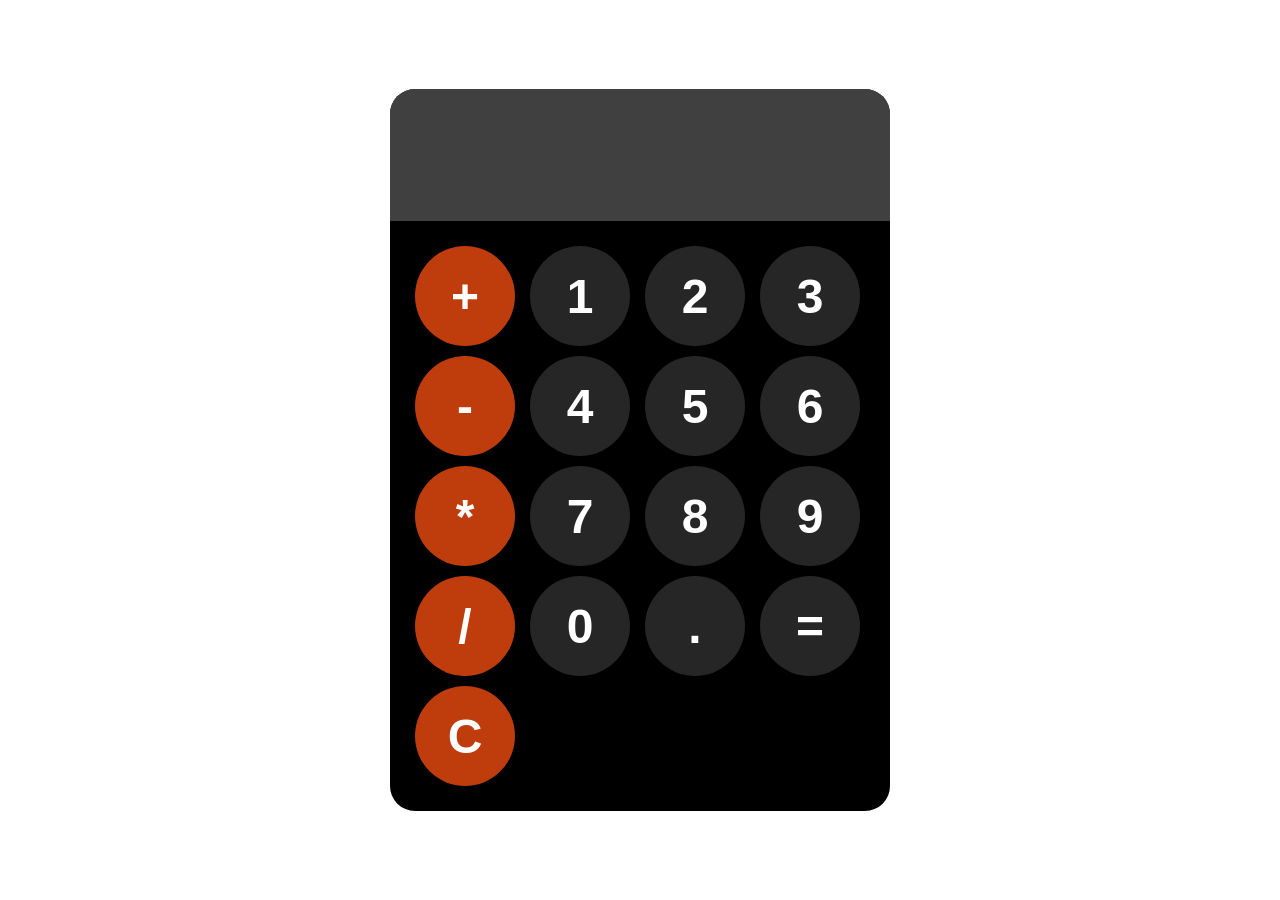
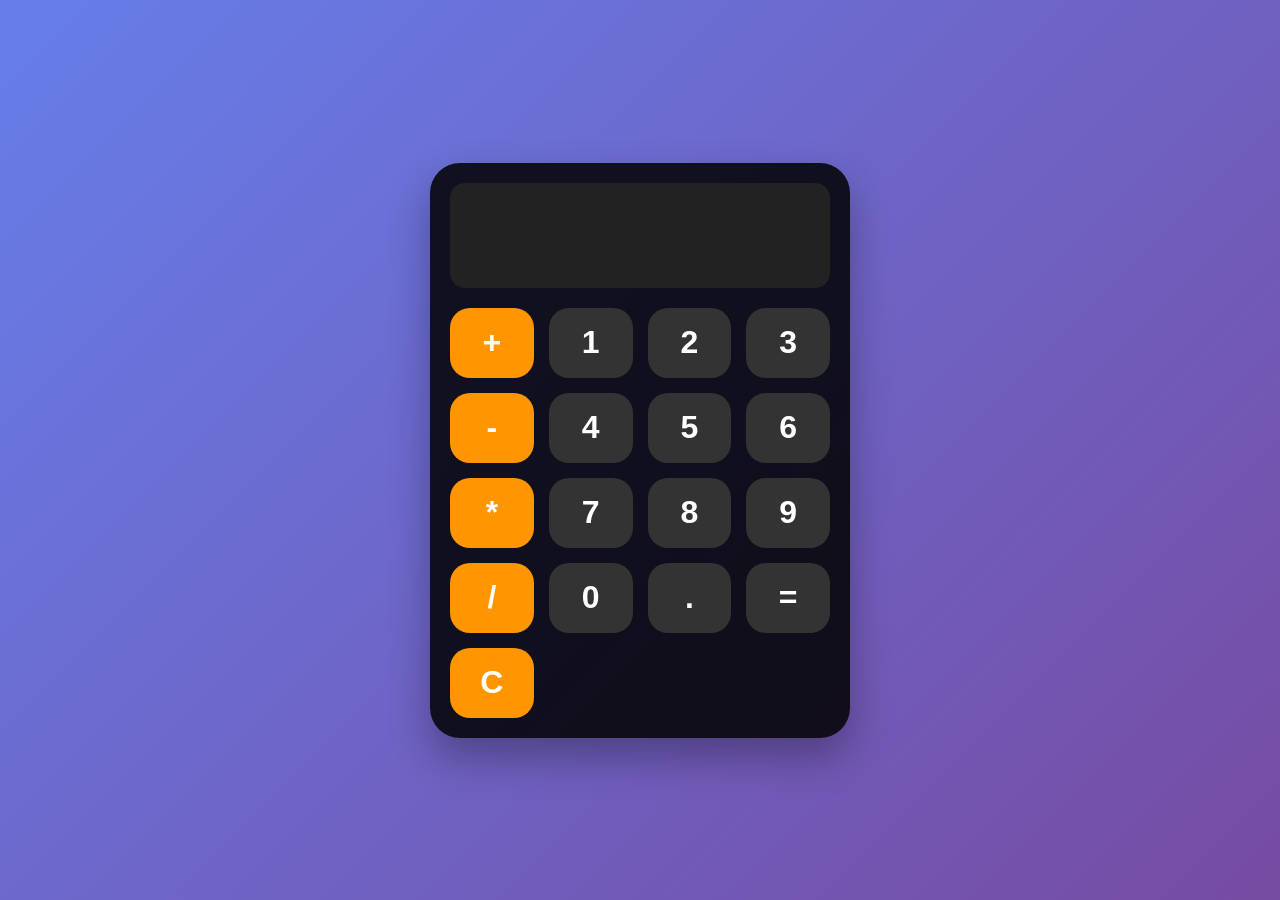

UI enhancement

--- a/style.css
+++ b/style.css
@@ -1,57 +1,65 @@
-body{
+body {
     margin: 0;
     display: flex;
     justify-content: center;
     align-items: center;
     height: 100vh;
-
-}
-#calculator{
+    background: linear-gradient(135deg, #667eea, #764ba2);
     font-family: Arial, Helvetica, sans-serif;
-    background-color: black;
-    border-radius: 25px;
-    max-width: 500px;
-    overflow: hidden;
 }
-#display{
-    width: 100%;
+
+#calculator {
+    background: rgba(0, 0, 0, 0.85);
+    border-radius: 30px;
     padding: 20px;
-    font-size: 5rem;
-    border: none;
-    background-color: hsl(0, 0%, 25%);
-    color: white;
+    width: 380px;
+    box-shadow: 0 20px 40px rgba(0,0,0,0.3);
 }
-#keys{
+
+#display {
+    width: 100%;
+    box-sizing: border-box;
+    padding: 20px;
+    font-size: 3.5rem;
+    text-align: right;
+    border: none;
+    border-radius: 15px;
+    background: #222;
+    color: white;
+    margin-bottom: 20px;
+}
+
+#keys {
     display: grid;
-    grid-template-columns: repeat(4,1fr);
-    gap: 10px;
-    padding: 25px;
+    grid-template-columns: repeat(4, 1fr);
+    gap: 15px;
 }
-button{
-    width: 100px;
-    height: 100px;
-    border-radius: 50px;
+
+button {
+    height: 70px;
+    border-radius: 20px;
     border: none;
-    background-color:  hsl(0, 0%, 15%);
+    background: #333;
     color: white;
-    font-size: 3rem;
+    font-size: 2rem;
     font-weight: bold;
     cursor: pointer;
+    transition: 0.2s;
 }
 
-button:hover{
-    background-color: hsl(0, 0%, 30%);
-}
-button:active{
-    background-color: hsl(0, 0%, 60%);
+button:hover {
+    background: #555;
+    transform: translateY(-3px);
 }
 
-.operator{
-    background-color: hsl(16, 87%, 40%);
+button:active {
+    transform: scale(0.95);
 }
-.operator:hover{
-    background-color: hsl(16, 87%, 60%);
+
+.operator {
+    background: #ff9500;
 }
-.operator:active{
-    background-color: hsl(16, 87%, 80%);
+
+.operator:hover {
+    background: #ffb340;
 }
